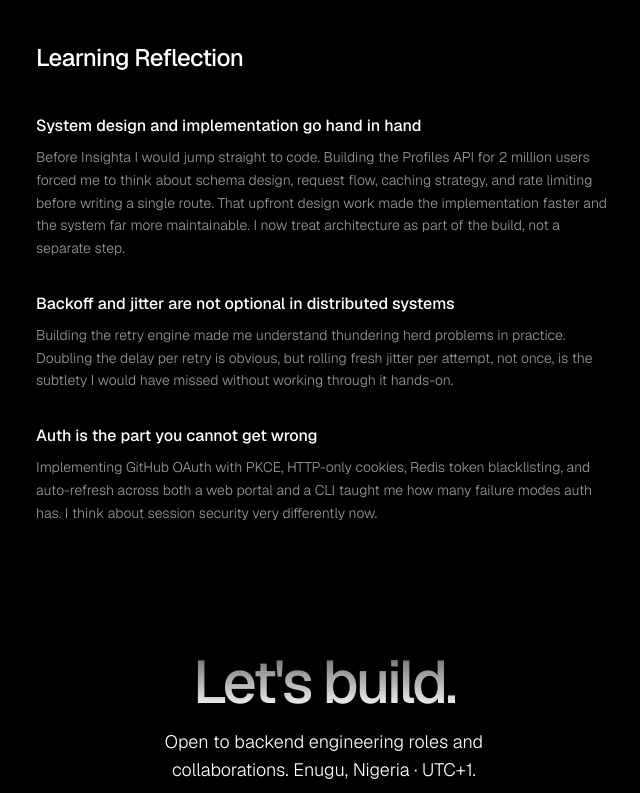
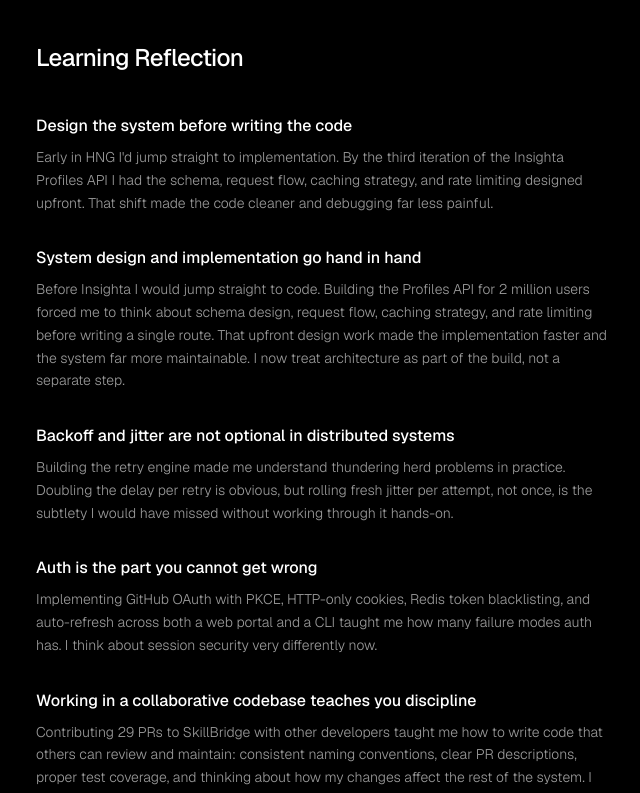
Before and after one commit to Zubbee18/hng-portfolio, a React (Vite) app: page / in a window 1280 px wide. Shown: the part 3140-3933 px from the top of the page, without its empty margins (316-956 px from the left). Built offline with nearby package versions, Linux system fonts and the light colour scheme; a web font is replaced by a local one.

Commit message:
fix: update reflections - Insighta 3rd iteration, add API contracts to collab point

```diff
--- a/src/app/App.tsx
+++ b/src/app/App.tsx
@@ -88,6 +88,10 @@ const skills = [
 
 const reflections = [
   {
+    title: "Design the system before writing the code",
+    body: "Early in HNG I'd jump straight to implementation. By the third iteration of the Insighta Profiles API I had the schema, request flow, caching strategy, and rate limiting designed upfront. That shift made the code cleaner and debugging far less painful.",
+  },
+  {
     title: "System design and implementation go hand in hand",
     body: "Before Insighta I would jump straight to code. Building the Profiles API for 2 million users forced me to think about schema design, request flow, caching strategy, and rate limiting before writing a single route. That upfront design work made the implementation faster and the system far more maintainable. I now treat architecture as part of the build, not a separate step.",
   },
@@ -98,6 +102,10 @@ const reflections = [
   {
     title: "Auth is the part you cannot get wrong",
     body: "Implementing GitHub OAuth with PKCE, HTTP-only cookies, Redis token blacklisting, and auto-refresh across both a web portal and a CLI taught me how many failure modes auth has. I think about session security very differently now.",
+  },
+  {
+    title: "Working in a collaborative codebase teaches you discipline",
+    body: "Contributing 29 PRs to SkillBridge with other developers taught me how to write code that others can review and maintain: consistent naming conventions, clear PR descriptions, proper test coverage, and thinking about how my changes affect the rest of the system. I also learnt the importance of API contracts and how creating them enforces good API design practices and conventions.",
   },
 ];
 
```
